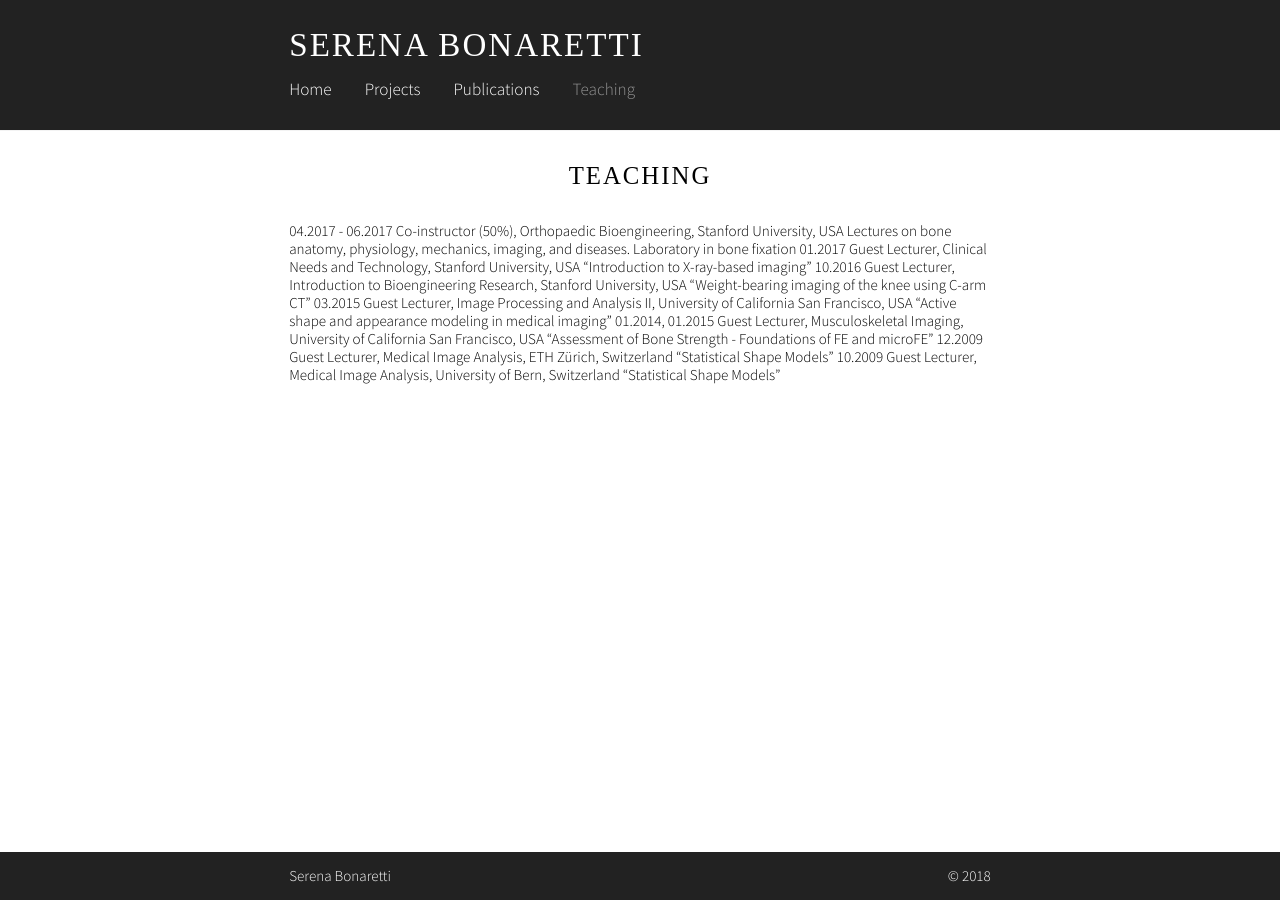
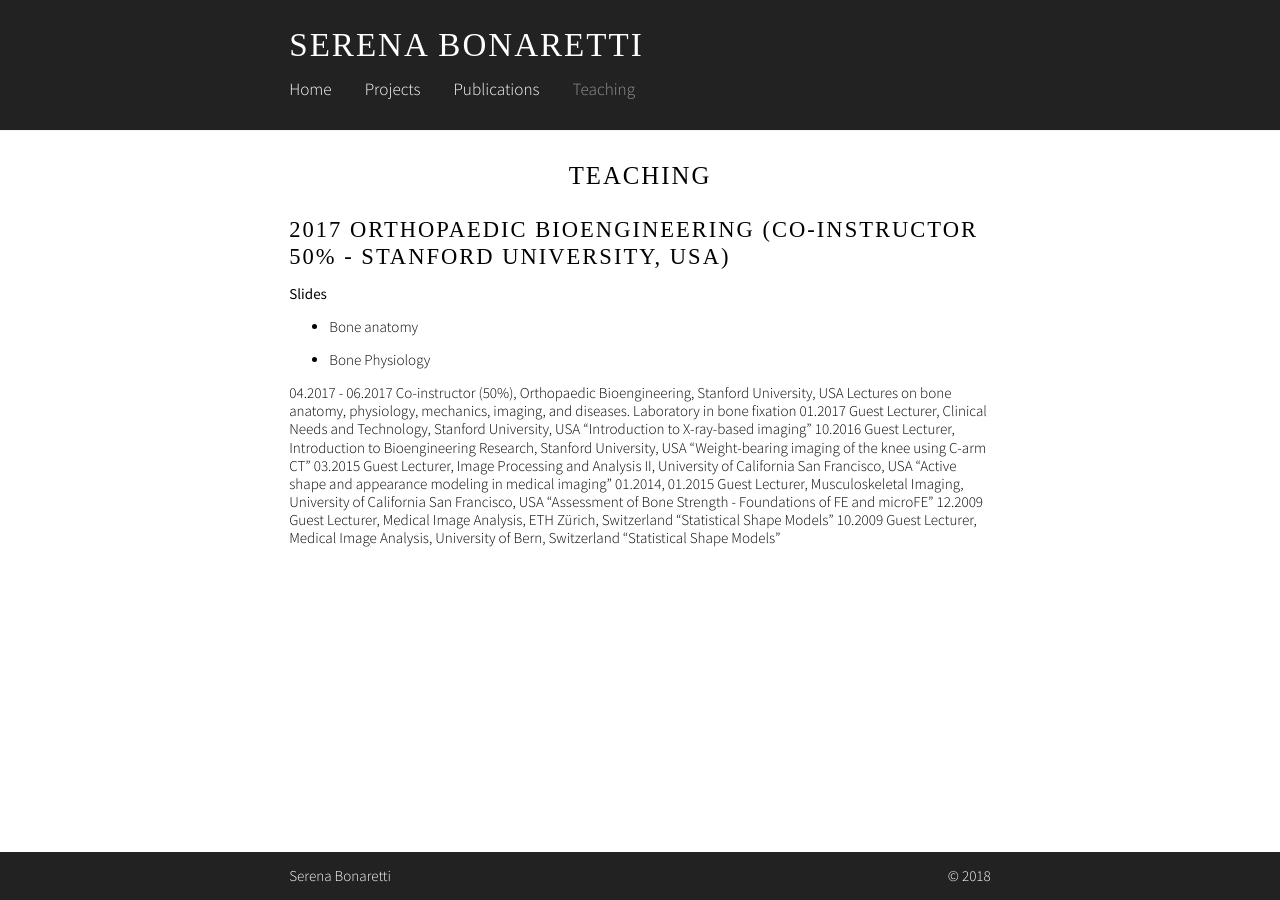
Before and after one commit to sbonaretti/sbonaretti.github.io, a Jekyll site: the page built from Teaching.md, in a window 1280 px wide. Built offline with Jekyll 4.4.1, drawn with Linux system fonts in a browser that asks for light colours; some web fonts are replaced.

Commit message:
Update Teaching.md

```diff
--- a/Teaching.md
+++ b/Teaching.md
@@ -1,6 +1,15 @@
 ---
 title: "Teaching"
 ---
+
+# 2017 Orthopaedic Bioengineering (Co-instructor 50% - Stanford University, USA)
+
+**Slides**
+
+* Bone anatomy
+
+* Bone Physiology
+
 
 04.2017 - 06.2017	Co-instructor (50%), Orthopaedic Bioengineering, Stanford University, USA
 	Lectures on bone anatomy, physiology, mechanics, imaging, and diseases. Laboratory in bone fixation
```
